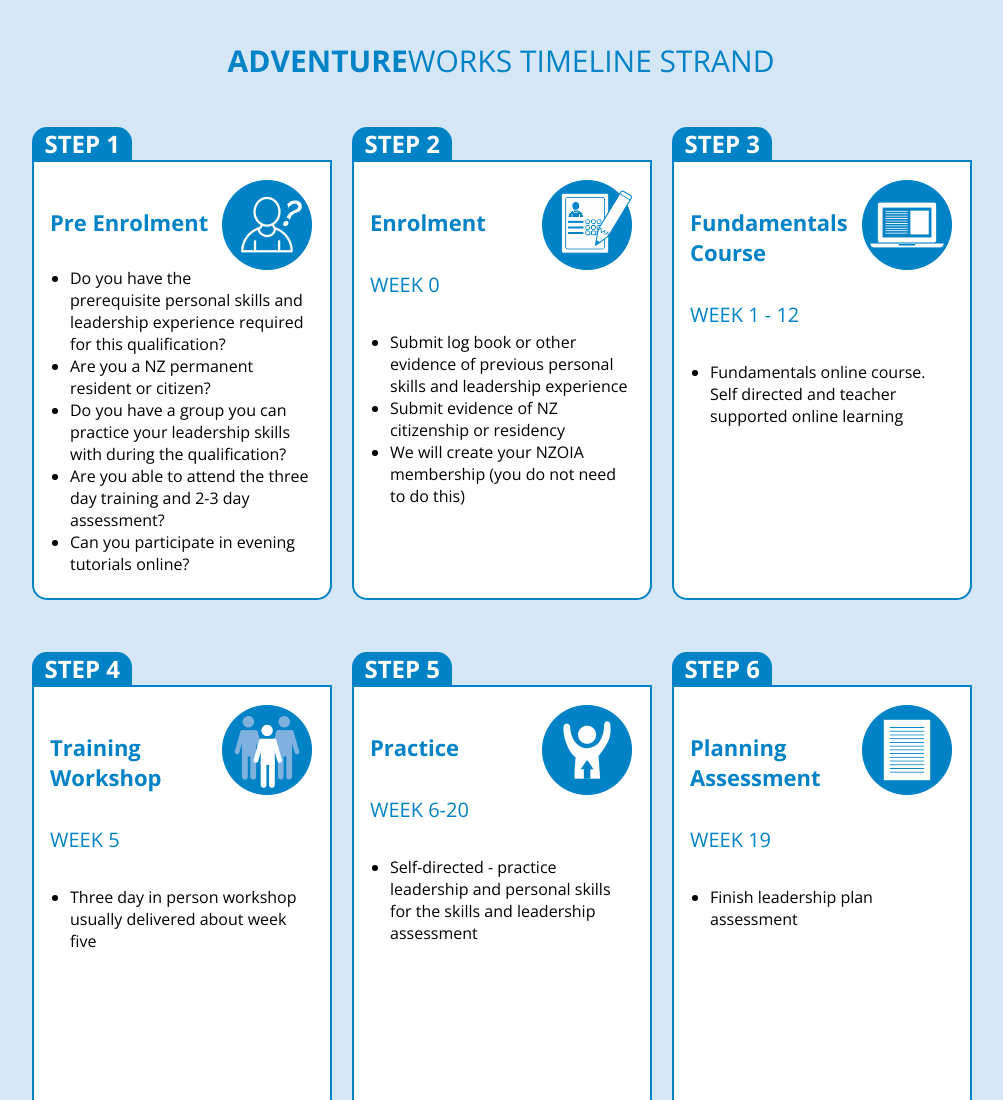
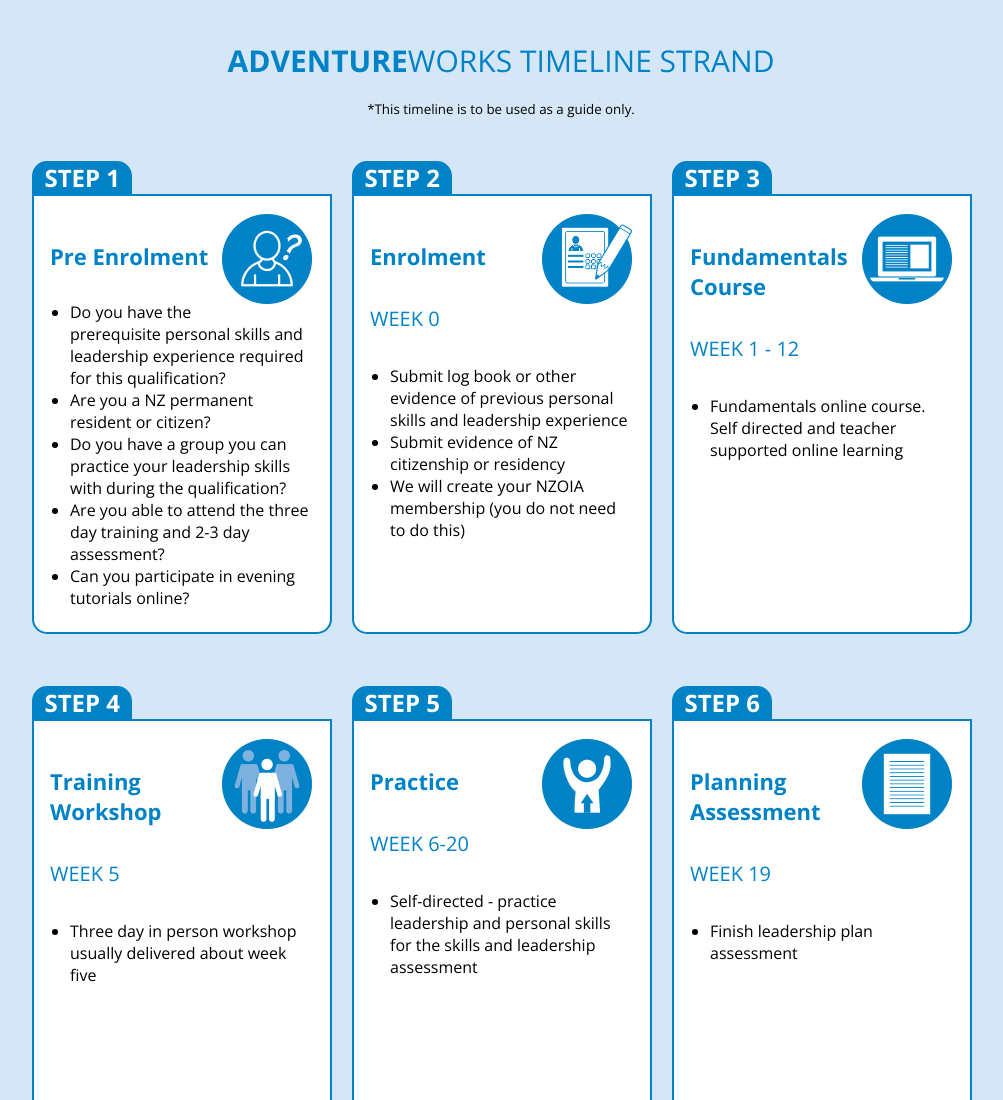
Before and after one commit to KimLColl/AW, a plain HTML site: page index.html in a window 1280 px wide. Shown: the top 1100 px of the page, without its empty margins (139-1142 px from the left). Drawn offline with nearby package versions, Linux system fonts and the light colour scheme.

Commit message:
guideonly text

```diff
--- a/index.html
+++ b/index.html
@@ -12,6 +12,7 @@
   <body>
     <div class="container">
       <h2><b>ADVENTURE</b>WORKS TIMELINE STRAND</h2>
+      <p><small>*This timeline is to be used as a guide only.</small></p>
     </div>
           <div class="container-steps">
           <div class ="box-steps">
--- a/styles/styles.css
+++ b/styles/styles.css
@@ -46,6 +46,13 @@
     font-weight: 100;
 }
 
+p {
+  color: black;
+  font-family: 'Open Sans', sans-serif;
+  font-size: 16px;
+  font-weight: 100;
+}
+
 .step-list {
     font-family: 'Open Sans', sans-serif;
     font-size: 16px;
@@ -64,10 +71,11 @@
     justify-content: center;
     width: 100%;
     padding-top: 40px;
-    padding-bottom: 30px;
+    padding-bottom: 10px;
     padding-left: 15px;
     padding-right: 15px;
     background: #D5E7F7;
+    text-align: center;
   }
 
 .container-steps {
```
